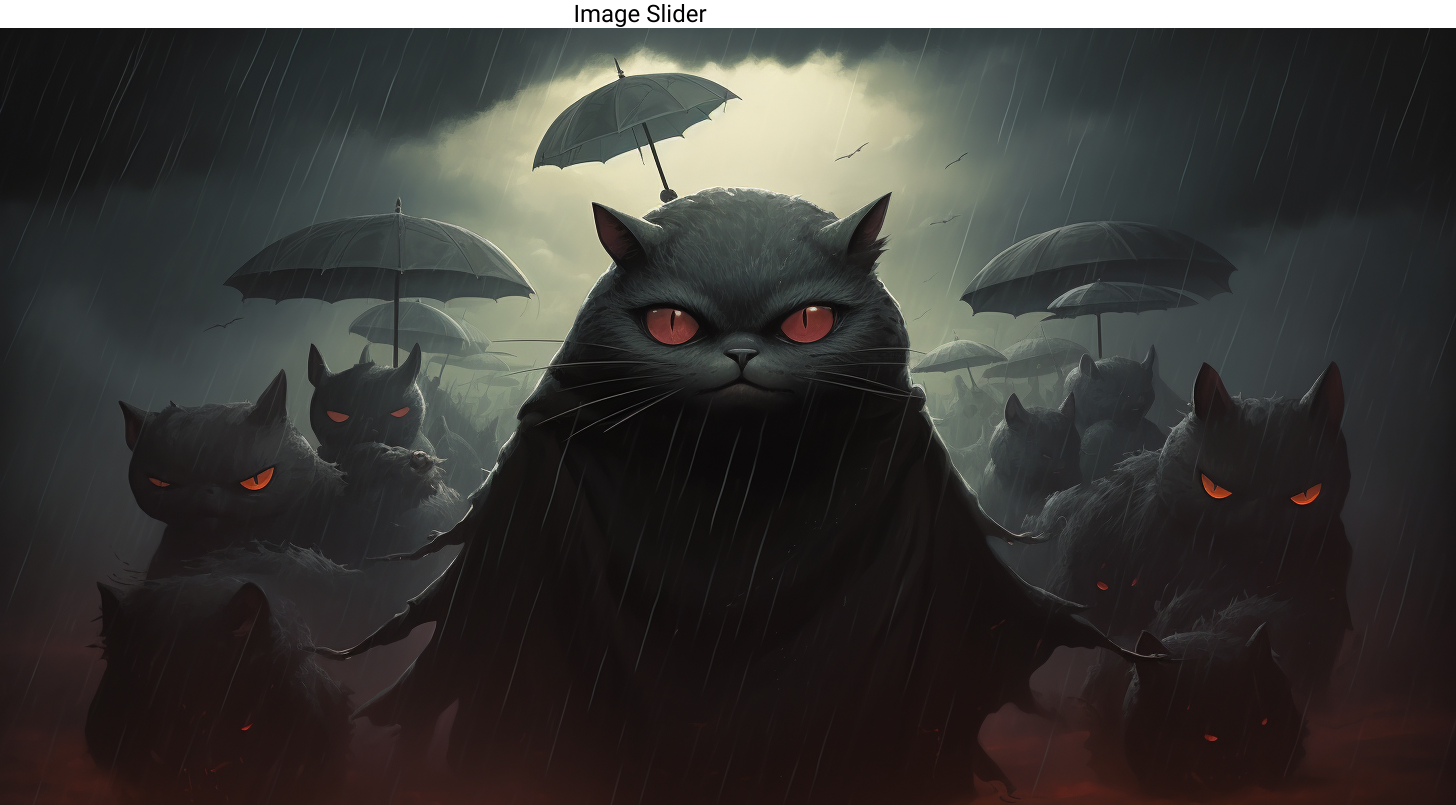
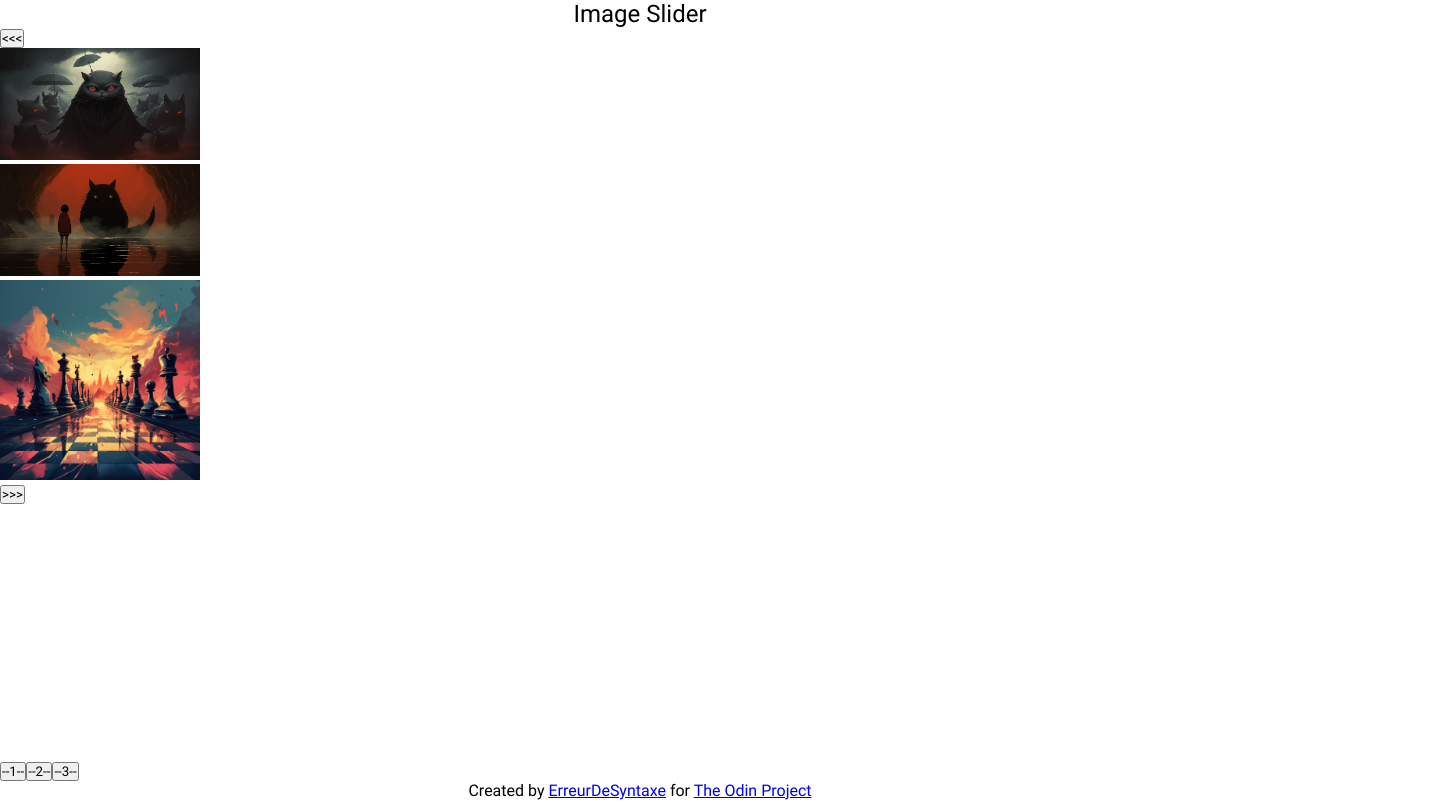
Before and after one commit to ErreurDeSyntaxe/full-stack-carousel, a website built with webpack: page dist/index.html in a window 1280 px wide. Shown: the top 805 px of the page, 1456 px wide, since content can reach past the window. Built offline with nearby package versions, Linux system fonts and the light colour scheme.

Commit message:
Restructure DOM

```diff
--- a/src/body.js
+++ b/src/body.js
@@ -3,7 +3,7 @@ import loadImages from './images';
 function buildBody() {
   const body = document.querySelector('body');
   const main = document.createElement('main');
-  const largeDiv = document.createElement('div');
+  const slideshowDiv = document.createElement('div');
   const arrowLeft = document.createElement('button');
   const arrowRight = document.createElement('button');
   const circleDiv = document.createElement('div');
@@ -16,21 +16,26 @@ function buildBody() {
   circle1.classList.add('circle');
   circle2.classList.add('circle');
   circle3.classList.add('circle');
+  circle1.textContent = '--1--';
+  circle2.textContent = '--2--';
+  circle3.textContent = '--3--';
 
-  largeDiv.setAttribute('id', 'largeDiv');
+  slideshowDiv.setAttribute('id', 'slideshowDiv');
   arrowLeft.classList.add('arrow');
   arrowLeft.classList.add('left');
+  arrowLeft.textContent = '<<<';
   arrowRight.classList.add('arrow');
   arrowRight.classList.add('right');
+  arrowRight.textContent = '>>>';
 
-  main.appendChild(largeDiv);
+  main.appendChild(arrowLeft);
+  main.appendChild(slideshowDiv);
+  main.appendChild(arrowRight);
   body.appendChild(main);
   circleDiv.appendChild(circle1);
   circleDiv.appendChild(circle2);
   circleDiv.appendChild(circle3);
-  main.appendChild(circleDiv);
-  main.appendChild(arrowLeft);
-  main.appendChild(arrowRight);
+  body.appendChild(circleDiv);
 
   loadImages();
 }
--- a/src/images.js
+++ b/src/images.js
@@ -6,7 +6,7 @@ import Chess from './img/chess.png';
 // import Tree from './img/tree.png';
 
 function loadImages() {
-  const largeDiv = document.getElementById('largeDiv');
+  const slideshowDiv = document.getElementById('slideshowDiv');
 
   const catsImg = document.createElement('img');
   const caveImg = document.createElement('img');
@@ -56,12 +56,12 @@ function loadImages() {
   // div5.appendChild(reaperImg);
   // div6.appendChild(treeImg);
 
-  largeDiv.appendChild(div1);
-  largeDiv.appendChild(div2);
-  largeDiv.appendChild(div3);
-  // largeDiv.appendChild(div4);
-  // largeDiv.appendChild(div5);
-  // largeDiv.appendChild(div6);
+  slideshowDiv.appendChild(div1);
+  slideshowDiv.appendChild(div2);
+  slideshowDiv.appendChild(div3);
+  // slideshowDiv.appendChild(div4);
+  // slideshowDiv.appendChild(div5);
+  // slideshowDiv.appendChild(div6);
 }
 
 export default loadImages;
--- a/src/style.css
+++ b/src/style.css
@@ -27,6 +27,10 @@ body {
 
 main {
   flex: 1;
+
+  img {
+    width: 200px;
+  }
 }
 
 footer {
```
Also changed, not shown: dist/main.js.
